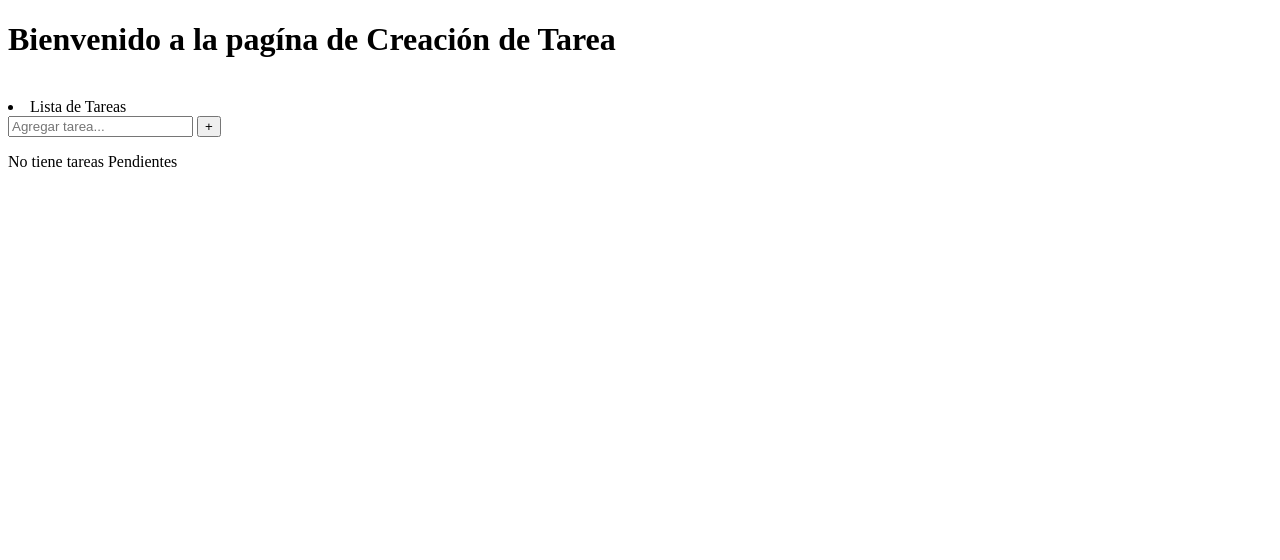
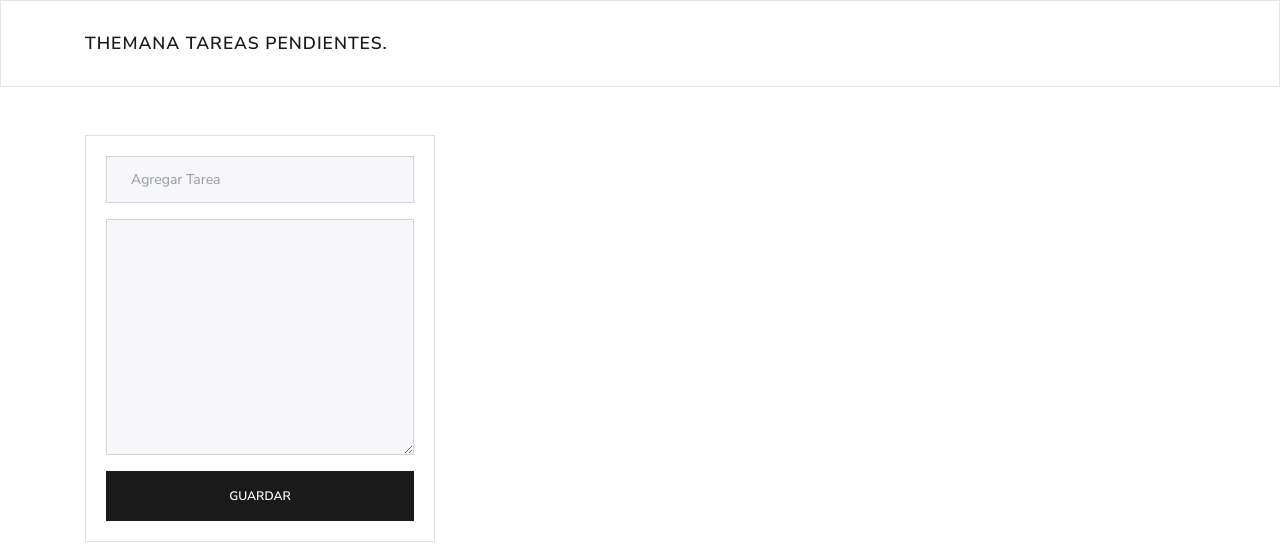
Before and after one commit to ManauriThemana/tarea, a plain HTML site: page Block de nota/index.html in a window 1280 px wide. Drawn offline with nearby package versions, Linux system fonts and the light colour scheme.

Commit message:
Add files via upload

```diff
--- a/Block de nota/index.html
+++ b/Block de nota/index.html
@@ -2,48 +2,44 @@
 <html lang="en">
   <head>
     <meta charset="UTF-8">
-    <meta http-equiv="X-UA-Compatible" content="IE=edge">
-    <meta name="viewport" content="width=device-width, initial-scale=1.0">
-    <title>Lista de Tarea</title>
-    <link rel="stylesheet" href="./app.css">
+    <title>Javsascript Task App</title>
+    <!-- BOOTSTRAP 4 BOOTSWATCH LUX THEME -->
+    <link rel="stylesheet" href="https://bootswatch.com/4/lux/bootstrap.min.css">
   </head>
   <body>
-    <h1>Bienvenido a la pagína de  Creación de Tarea</h1>
-    <br>
 
-    <!-- creacion de nav que es que dirige a la pagina principal>
-
-    <div>
-        <a href="#">Creacion de Tareas </a>
+    <!-- NAVIGATION -->
+    <nav class="navbar navbar-light bg-light">
+      <div class="container">
+        <a class="navbar-brand" href="#">Themana Tareas Pendientes.</a>
       </div>
-
-    <!-->
-
+    </nav>
 
     <div class="container">
-                <li>Lista de Tareas</li>
-                <div class="search">
-                    <form action="">
-                        <input type="text" id="input_t" placeholder="Agregar tarea...">
-                        <button class="btn-add">+</button>
+      <div class="row my-5">
+        <div class="col-md-4">
 
+          <div class="card">
+            <div class="card-body">
+              <!-- FORM TO ADD TASKS -->
+              <form id="formTask">
+                <div class="form-group">
+                  <input type="text" id="title" placeholder="Agregar Tarea" class="form-control">
+                </div>
+                <div class="form-group">
+                  <textarea id="description" cols="30" rows="10" class="form-control"></textarea>
+                </div>
+                <button type="submit" class="btn btn-primary btn-block">Guardar</button>
               </form>
-
             </div>
-
-                <div>
-                    <ul class="li-container">
-
-                    </ul>
-                </div>
-                <div class="empty">
-                    <p>No tiene tareas Pendientes</p>
           </div>
         </div>
 
-
-
-
-    <script src="app.js"></script>
+        <div class="col-md-8">
+          <div id="tasks"></div>
+        </div>
+      </div>
+    </div>
+    <script src="./app.js"></script>
   </body>
 </html>
```
Lines whose indentation alone changed are shown as unchanged.
